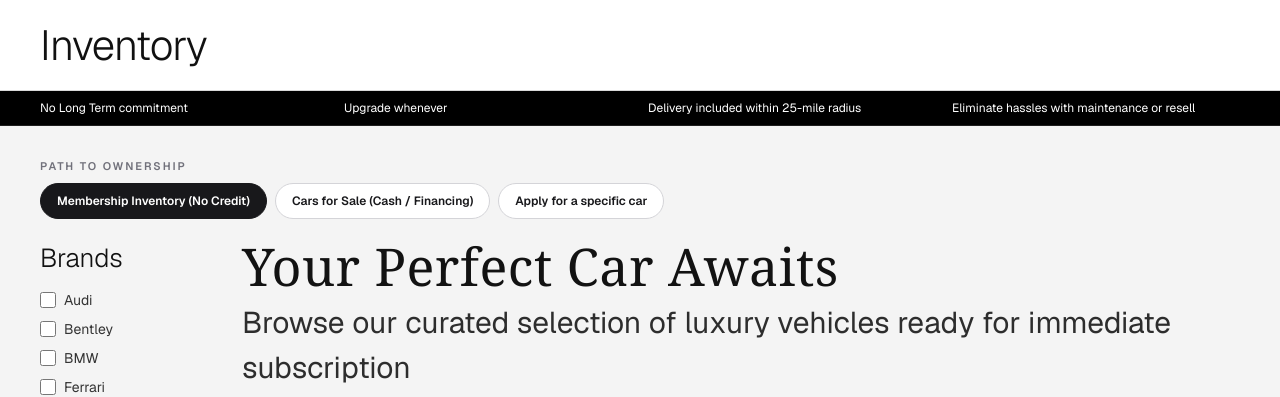
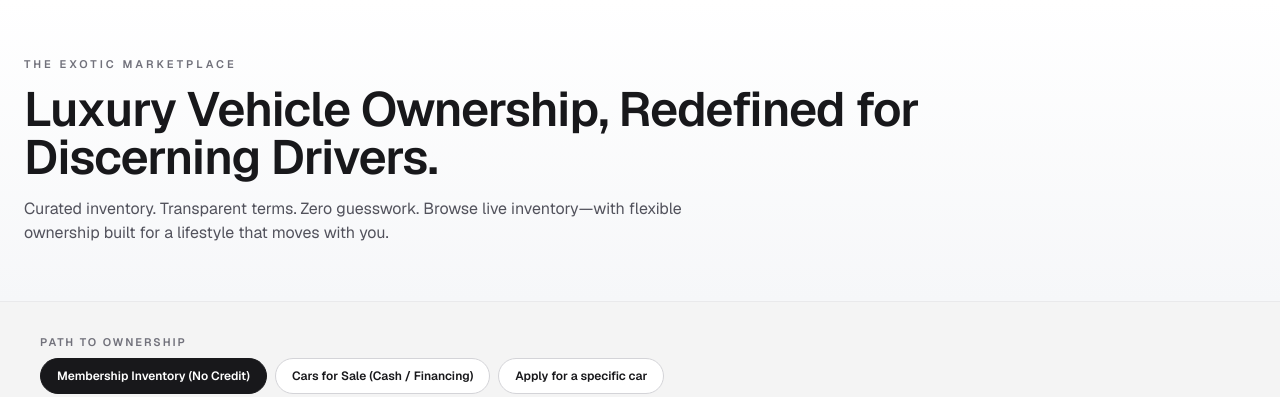
Before and after one commit to stradacorsagroup-art/scg-site-1772418012, a Next.js app: page / in a window 1280 px wide. Shown: the top 397 px of the page. Built offline with nearby package versions, Linux system fonts and the light colour scheme.

Commit message:
refine: restore original hero section and remove black info bar

```diff
--- a/src/app/page.tsx
+++ b/src/app/page.tsx
@@ -40,18 +40,11 @@ export default function Home() {
 
   return (
     <main className="min-h-screen bg-[#f4f4f4] text-[#111]">
-      <section className="border-b border-[#d9d9d9] bg-white">
-        <div className="mx-auto max-w-[1380px] px-6 py-6 sm:px-10">
-          <h1 className="text-[42px] font-light leading-none tracking-[-0.02em]">Inventory</h1>
-        </div>
-      </section>
-
-      <section className="border-b border-[#1f1f1f] bg-black text-white">
-        <div className="mx-auto grid max-w-[1380px] grid-cols-1 gap-2 px-6 py-2 text-[12px] sm:grid-cols-2 sm:px-10 lg:grid-cols-4 lg:gap-4">
-          <span>No Long Term commitment</span>
-          <span>Upgrade whenever</span>
-          <span>Delivery included within 25-mile radius</span>
-          <span>Eliminate hassles with maintenance or resell</span>
+      <section className="border-b border-zinc-200/80 bg-gradient-to-b from-white to-[#f6f7f9]">
+        <div className="mx-auto max-w-7xl px-5 py-10 sm:px-6 sm:py-12 lg:py-14">
+          <p className="text-[11px] font-semibold uppercase tracking-[0.28em] text-zinc-500">The Exotic Marketplace</p>
+          <h1 className="mt-3 max-w-4xl text-3xl font-semibold tracking-[-0.02em] text-zinc-900 sm:text-5xl">Luxury Vehicle Ownership, Redefined for Discerning Drivers.</h1>
+          <p className="mt-4 max-w-2xl text-sm text-zinc-600 sm:text-base">Curated inventory. Transparent terms. Zero guesswork. Browse live inventory—with flexible ownership built for a lifestyle that moves with you.</p>
         </div>
       </section>
 
```
